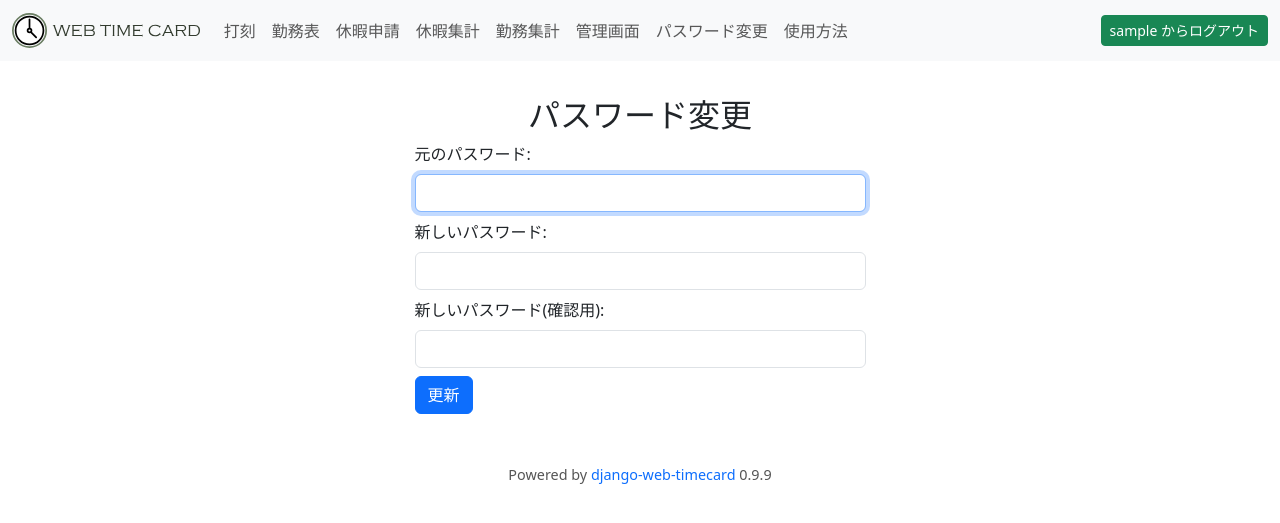
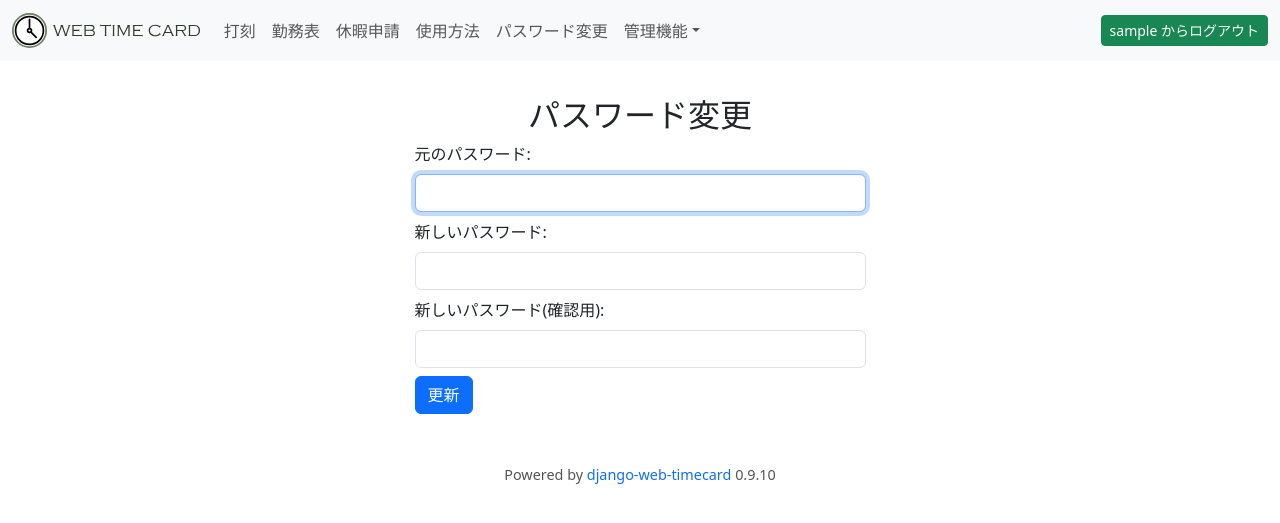
Before and after one commit to cottonspace/django-web-timecard, a Django app: page /worktime/password_change/ in a window 1280 px wide. Shown: the top 523 px of the page. Run offline with Django 5.2, Linux system fonts and the light colour scheme; the visitor is signed in with stand-in values (Sample User, id 1).

Commit message:
Cleaned up the navigation menu congestion.

```diff
--- a/timecard/settings.py
+++ b/timecard/settings.py
@@ -14,7 +14,7 @@ from django.contrib import messages
 # Application information
 APP_SITE = 'https://github.com/cottonspace/django-web-timecard'
 APP_NAME = 'django-web-timecard'
-APP_VERSION = '0.9.9'
+APP_VERSION = '0.9.10'
 
 # Load local settings
 try:
--- a/worktime/templates/worktime/page_header.html
+++ b/worktime/templates/worktime/page_header.html
@@ -14,30 +14,27 @@
                     <li class="nav-item">
                         <a class="nav-link" href="{% url 'worktime:record_calendar' %}">勤務表</a>
                     </li>
-                    {% if user.is_authenticated %}
                     <li class="nav-item">
                         <a class="nav-link" href="{% url 'worktime:time_off_request' %}">休暇申請</a>
                     </li>
-                    {% endif %}
-                    {% if user.is_staff %}
                     <li class="nav-item">
-                        <a class="nav-link" href="{% url 'worktime:time_off_status' %}">休暇集計</a>
+                        <a class="nav-link" href="{% url 'worktime:readme' %}">使用方法</a>
                     </li>
-                    <li class="nav-item">
-                        <a class="nav-link" href="{% url 'worktime:record_summary' %}">勤務集計</a>
-                    </li>
-                    <li class="nav-item">
-                        <a class="nav-link" href="{% url 'admin:index' %}">管理画面</a>
-                    </li>
-                    {% endif %}
                     {% if user.is_authenticated %}
                     <li class="nav-item">
                         <a class="nav-link" href="{% url 'worktime:password_change' %}">パスワード変更</a>
                     </li>
                     {% endif %}
-                    <li class="nav-item">
-                        <a class="nav-link" href="{% url 'worktime:readme' %}">使用方法</a>
+                    {% if user.is_staff %}
+                    <li class="nav-item dropdown">
+                        <a class="nav-link dropdown-toggle" href="#" role="button" data-bs-toggle="dropdown" aria-expanded="false">管理機能</a>
+                        <ul class="dropdown-menu">
+                            <li><a class="dropdown-item" href="{% url 'worktime:time_off_status' %}">休暇集計</a></li>
+                            <li><a class="dropdown-item" href="{% url 'worktime:record_summary' %}">勤務集計</a></li>
+                            <li><a class="dropdown-item" href="{% url 'admin:index' %}">システム管理</a></li>
+                        </ul>
                     </li>
+                    {% endif %}
                 </ul>
                 {% if user.is_authenticated %}
                 <form class="d-flex" action="{% url 'worktime:logout' %}" method="post">
```
Also changed, not shown: worktime/templates/worktime/readme.html (+17 -19 lines).
